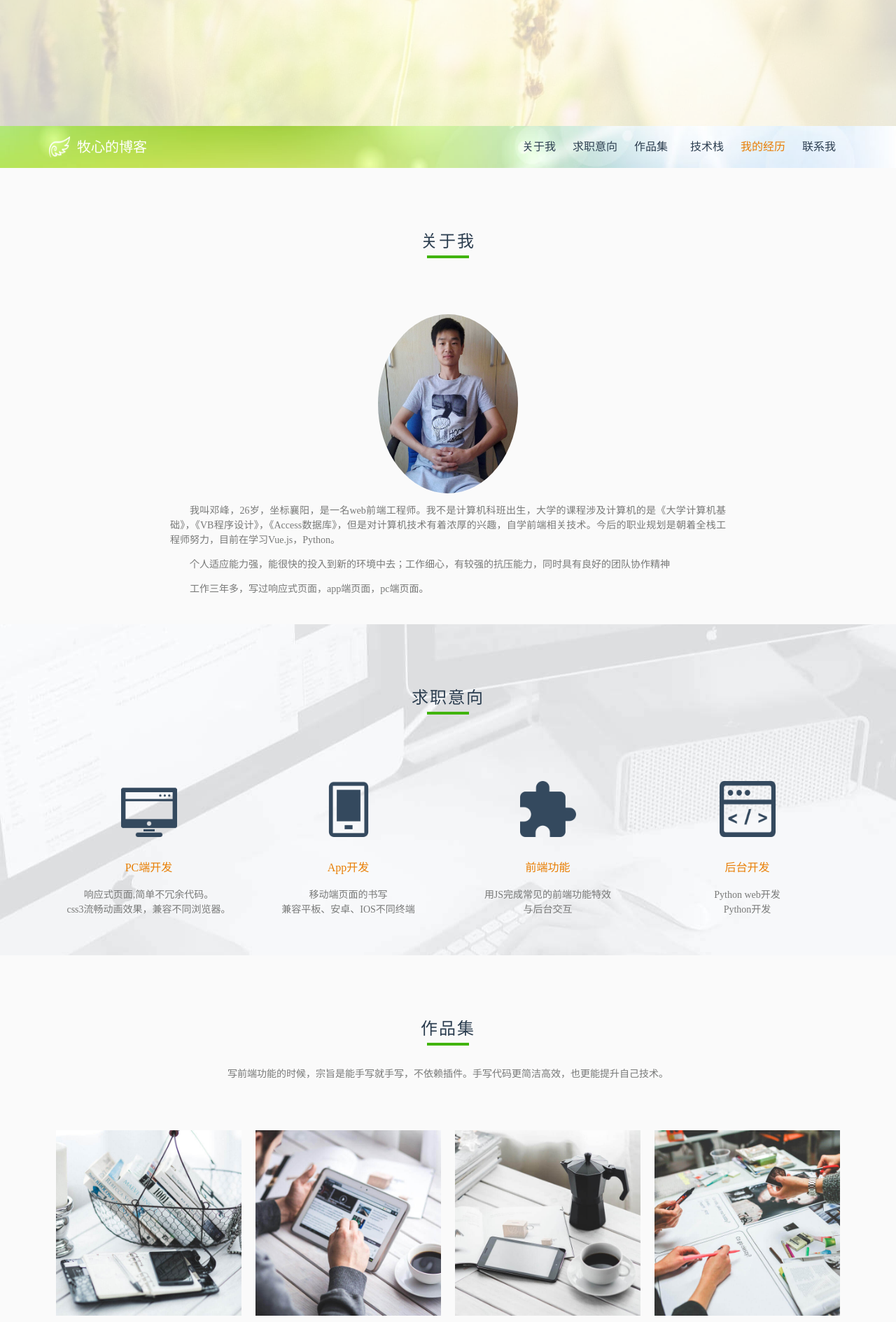
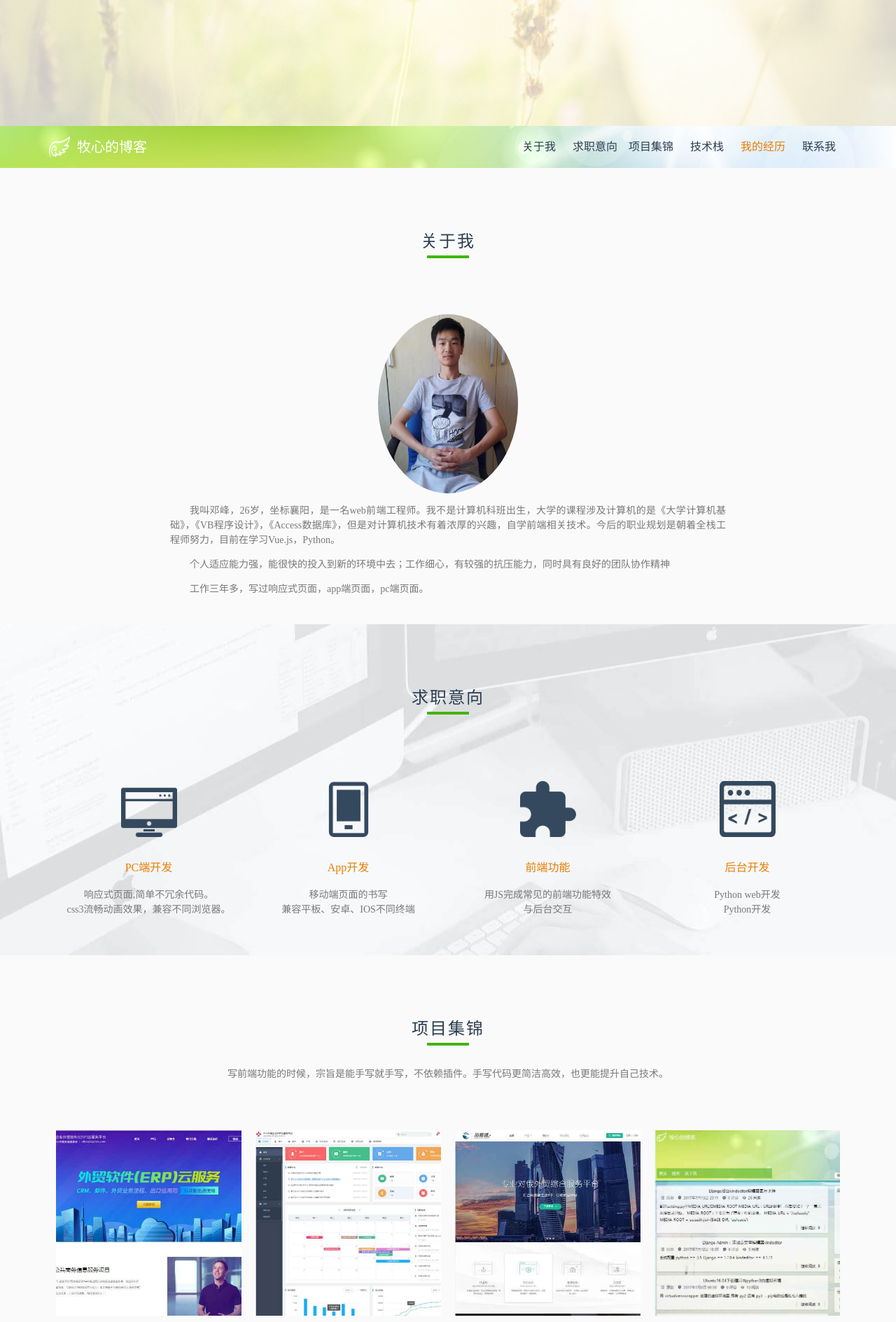
Before and after one commit to onion2014/myblog, a Django app: page /resume in a window 1280 px wide. Shown: the part 457-2346 px from the top of the page at 70% size. Run offline with Django 3.2, Linux system fonts and the light colour scheme; some libraries are stand-ins or nearby versions.

Commit message:
add project

```diff
--- a/blog/static/css/resume.css
+++ b/blog/static/css/resume.css
@@ -589,13 +589,10 @@ div.skill p{
     color: #E87E04;
     font-size: 16px;
 }
-/*.beian{
-	padding: 15px 0;
-    font-size: 12px;
-    color: #fff;
-    background: rgba(4,0,0,.4);
+.beian{
+	padding: 5px 0;
 }
-.beian a{
+/*.beian a{
 	color: #fff;
 }*/
 /*
--- a/templates/blog/resume.html
+++ b/templates/blog/resume.html
@@ -54,7 +54,7 @@
 								<ul class="fr nav-ul">
 									<li>关于我</li>
 									<li>求职意向</li>
-									<li>作品集</li>
+									<li>项目集锦</li>
 									<li>技术栈</li>
 									<li>我的经历</li>
 									<li>联系我</li>
@@ -66,7 +66,7 @@
 							<ul class="nav-ul nav-xs-ul" style="display: none;">
 								<li>关于我</li>
 								<li>求职意向</li>
-								<li>作品集</li>
+								<li>项目集锦</li>
 								<li>技术栈</li>
 								<li>我的经历</li>
 								<li>联系我</li>
@@ -118,18 +118,90 @@
 					</div>
 				</div>
 				<div id="section4" class="section">
-					<h2>作品集</h2>
+					<h2>项目集锦</h2>
 					<hr>
 					<div class="container center fades ">
 						<p class="center intros">写前端功能的时候，宗旨是能手写就手写，不依赖插件。手写代码更简洁高效，也更能提升自己技术。</p>
 						<div class="col-md-3 col-xs-6">
 							<div class="imgbox">
+								<img src="{% static 'img/bg/crmhome.jpg' %}" alt="作品配图">
+							</div>
+							<a href="http://www.chinaexp365.com/mnt/index.html" target="_blank">
+								<div class="zp-cover">
+									<h4 style="color: rgb(255, 255, 255);">CRM官网</h4>
+									<p>介绍、宣传、展示外贸云服务产品。项目采用css3相关技术，轮播图插件。</p>
+									<img src="{% static 'img/icons/search.png' %}" alt="查看">
+								</div>
+							</a>
+						</div>
+						<div class="col-md-3 col-xs-6">
+							<div class="imgbox">
+								<img src="{% static 'img/bg/crm.jpg' %}" alt="作品配图">
+							</div>
+							<a href="http://www.chinaexp365.com/mnt/AppMain.jsp" target="_blank">
+								<div class="zp-cover" style="top: 45%">
+									<h4 style="color: rgb(255, 255, 255);">外贸云服务平台</h4>
+									<p>集客户管理、邮件、产品、出口、信用保险等功能于一体。</p>
+									<img src="{% static 'img/icons/search.png' %}" alt="查看">
+								</div>
+							</a>
+						</div>
+						<div class="col-md-3 col-xs-6 ">
+							<div class="imgbox">
+								<img src="{% static 'img/bg/shangyt.jpg' %}" alt="作品配图">
+							</div>
+							<a href="http://www.shiontouch.com/" target="_blank">
+								<div class="zp-cover">
+									<h4 style="color: rgb(255, 255, 255);">尚易通官网</h4>
+									<p>专业对俄外贸综合服务平台</p>
+									<img src="{% static 'img/icons/search.png' %}" alt="查看">
+								</div>
+							</a>
+						</div>
+						<div class="col-md-3 col-xs-6">
+							<div class="imgbox">
+								<img src="{% static 'img/bg/myblog.jpg' %}" alt="作品配图">
+							</div>
+							<a href="http://tengyifeng.com/" target="_blank">
+								<div class="zp-cover">
+									<h4 style="color: rgb(255, 255, 255);">我的博客</h4>
+									<p>分享、记录自己平时学习、工作的心得。</p>
+									<img src="{% static 'img/icons/search.png' %}" alt="查看">
+								</div>
+							</a>
+						</div>
+						<div class="col-md-3 col-xs-6 ">
+							<div class="imgbox">
 								<img src="{% static 'img/bg/01.jpg' %}" alt="作品配图">
 							</div>
 							<a href="###" target="_blank">
 								<div class="zp-cover">
-									<h4 style="color: rgb(255, 255, 255);">商城类页面</h4>
-									<p>购物车结算jq，订单的选择或删除、金额的计算。</p>
+									<h4 style="color: rgb(255, 255, 255);">西安国际</h4>
+									<p>。。。</p>
+									<img src="{% static 'img/icons/search.png' %}" alt="查看">
+								</div>
+							</a>
+						</div>
+						<div class="col-md-3 col-xs-6">
+							<div class="imgbox">
+								<img src="{% static 'img/bg/shenht.jpg' %}" alt="作品配图">
+							</div>
+							<a href="http://www.shencom.com/" target="_blank">
+								<div class="zp-cover">
+									<h4 style="color: rgb(255, 255, 255);">申航通</h4>
+									<p>提供通关、物流、外汇、退税、融资等一站式综合服务。</p>
+									<img src="{% static 'img/icons/search.png' %}" alt="查看">
+								</div>
+							</a>
+						</div>
+						<div class="col-md-3 col-xs-6 ">
+							<div class="imgbox">
+								<img src="{% static 'img/bg/origin.jpg' %}" alt="作品配图">
+							</div>
+							<a href="http://www.gqts.gov.cn/syxt/sypage/index.jsp" target="_blank">
+								<div class="zp-cover">
+									<h4 style="color: rgb(255, 255, 255);">全球质量溯源服务平台</h4>
+									<p>提供溯源申办、溯源查询等服务。</p>
 									<img src="{% static 'img/icons/search.png' %}" alt="查看">
 								</div>
 							</a>
@@ -139,33 +211,9 @@
 								<img src="{% static 'img/bg/02.jpg' %}" alt="作品配图">
 							</div>
 							<a href="###" target="_blank">
-								<div class="zp-cover" style="top: 45%">
-									<h4 style="color: rgb(255, 255, 255);">测试类页面</h4>
-									<p>AJAX获取后台数据，用数组读取选项与题目。记录测试者的选项返给后台。</p>
-									<img src="{% static 'img/icons/search.png' %}" alt="查看">
-								</div>
-							</a>
-						</div>
-						<div class="col-md-3 col-xs-6 ">
-							<div class="imgbox">
-								<img src="{% static 'img/bg/03.jpg' %}" alt="作品配图">
-							</div>
-							<a href="###" target="_blank">
 								<div class="zp-cover">
-									<h4 style="color: rgb(255, 255, 255);">列表类页面</h4>
-									<p>无缝轮播手写，花瓣动画。</p>
-									<img src="{% static 'img/icons/search.png' %}" alt="查看">
-								</div>
-							</a>
-						</div>
-						<div class="col-md-3 col-xs-6">
-							<div class="imgbox">
-								<img src="{% static 'img/bg/04.jpg' %}" alt="作品配图">
-							</div>
-							<a href="###" target="_blank">
-								<div class="zp-cover">
-									<h4 style="color: rgb(255, 255, 255);">我的技术博客</h4>
-									<p>自己平时的知识点积累~</p>
+									<h4 style="color: rgb(255, 255, 255);">浙江省化工</h4>
+									<p>。。。</p>
 									<img src="{% static 'img/icons/search.png' %}" alt="查看">
 								</div>
 							</a>
```
Also changed, not shown: blog/static/img/bg/crm.jpg (added), blog/static/img/bg/crmhome.jpg (added), blog/static/img/bg/myblog.jpg (added), blog/static/img/bg/origin.jpg (added), blog/static/img/bg/shangyt.jpg (added), blog/static/img/bg/shenht.jpg (added).
